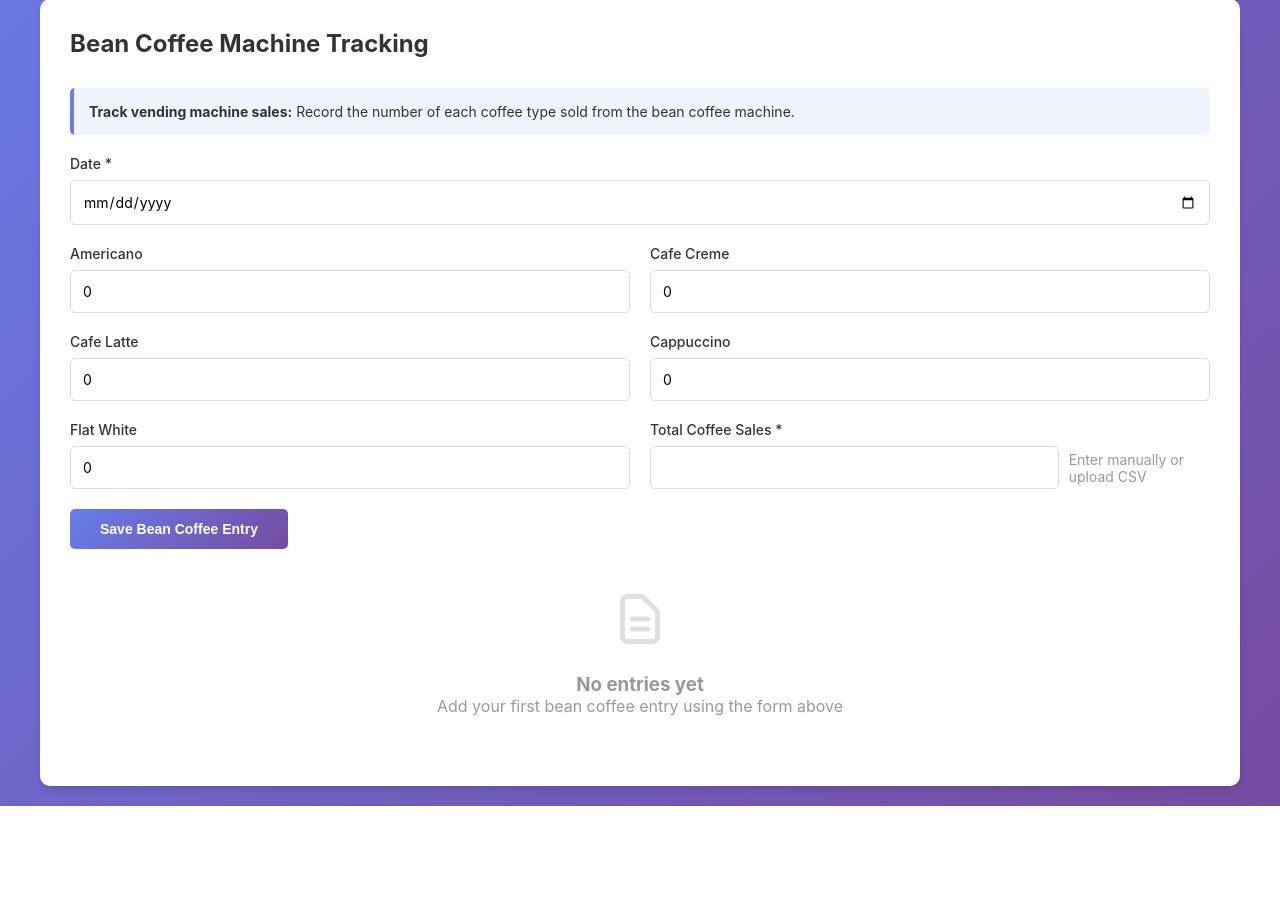
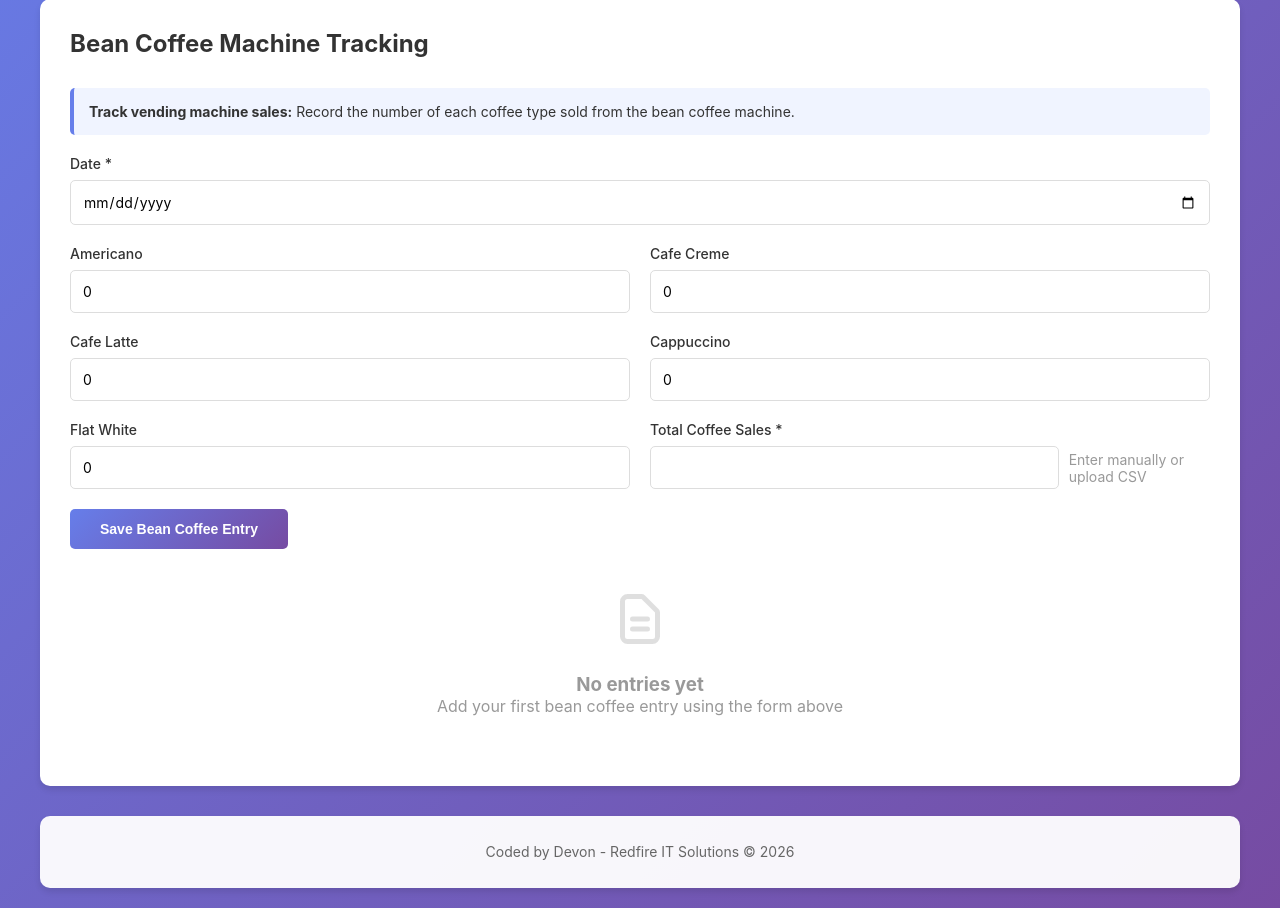
Before and after one commit to Devon-GS/Weekly-Stock-Takes-Web, a Flask app: page /bean in a window 1280 px wide. Shown: the part 268-1176 px from the top of the page. Before the commit the page ends 1074 px from the top, so only its background shows below. Run offline with Flask 3, Linux system fonts and the light colour scheme; data that the repository does not hold is empty.

Commit message:
Add footer to pages

```diff
--- a/templates/base.html
+++ b/templates/base.html
@@ -309,6 +309,33 @@
                 font-size: 11px;
             }
         }
+
+        footer {
+            background: rgba(255, 255, 255, 0.95);
+            padding: 25px 30px;
+            border-radius: 10px;
+            margin-top: 30px;
+            text-align: center;
+            box-shadow: 0 4px 6px rgba(0, 0, 0, 0.1);
+            color: #666;
+            font-size: 14px;
+        }
+
+        footer p {
+            margin: 0;
+            line-height: 1.6;
+        }
+
+        footer a {
+            color: #667eea;
+            text-decoration: none;
+            font-weight: 500;
+            transition: color 0.3s ease;
+        }
+
+        footer a:hover {
+            color: #764ba2;
+        }
     </style>
     {% block extra_css %}{% endblock %}
 </head>
@@ -332,9 +359,16 @@
         <div class="content">
             {% block content %}{% endblock %}
         </div>
+
+        <footer>
+            <p>Coded by Devon - Redfire IT Solutions © <span id="year"></span></p>
+        </footer>
     </div>
 
     <script>
+        // Set dynamic year in footer
+        document.getElementById('year').textContent = new Date().getFullYear();
+
         function showAlert(message, type) {
             const alert = document.createElement('div');
             alert.className = `alert alert-${type}`;
```
